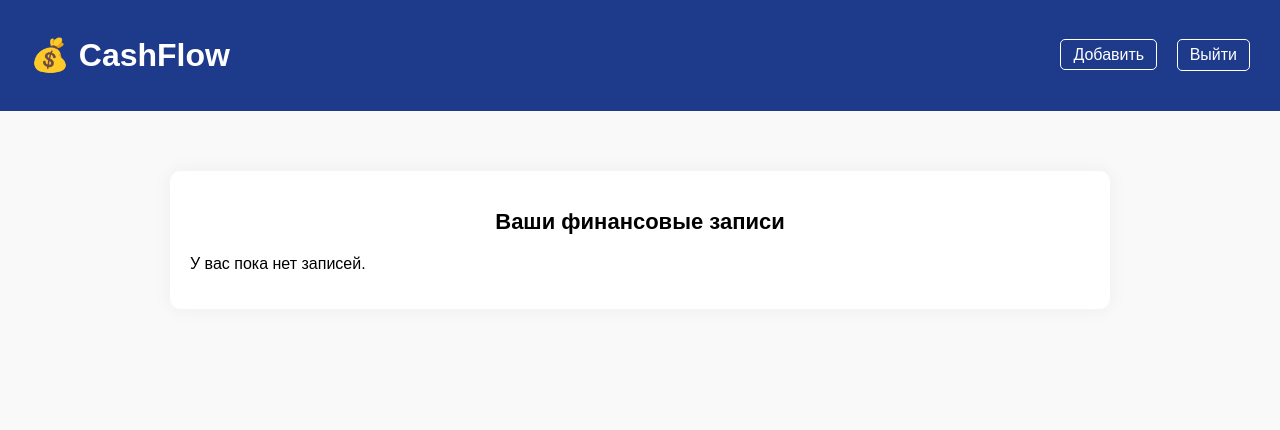
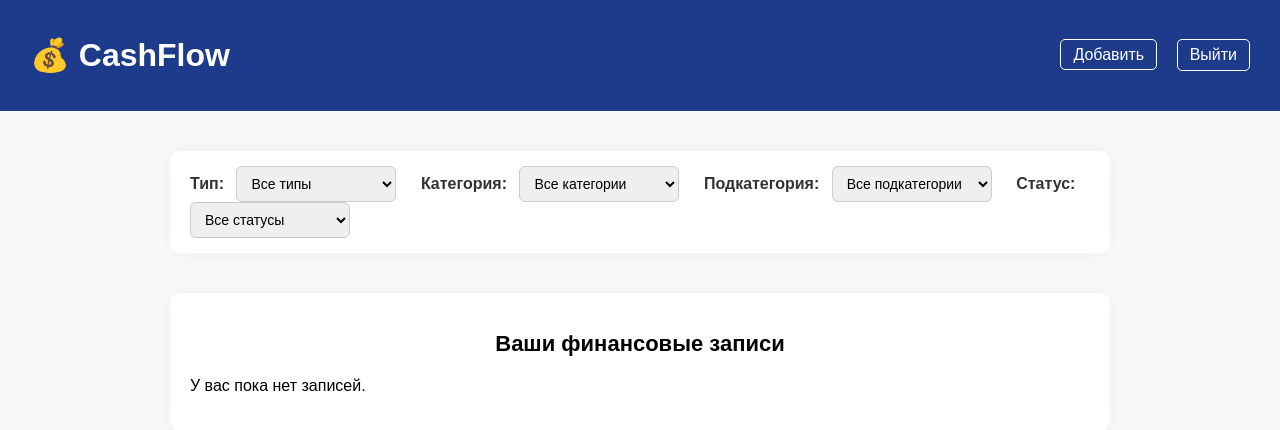
Before and after one commit to NurgazievichR/DDC, a Django app: page / in a window 1280 px wide. Shown: the top 430 px of the page. Run offline with Django 5.2, Linux system fonts and the light colour scheme; the visitor is signed in with stand-in values (Sample User, id 1); data that the repository does not hold is empty.

Commit message:
main page filters

```diff
--- a/app/static/app/css/style.css
+++ b/app/static/app/css/style.css
@@ -183,3 +183,62 @@ main {
 .cashflow-list tr:nth-child(even) {
     background-color: #f9f9f9;
 }
+
+.filters {
+    max-width: 900px;
+    margin: 20px auto 0 auto;
+    background: white;
+    padding: 15px 20px;
+    border-radius: 10px;
+    box-shadow: 0 0 20px rgba(0,0,0,0.05);
+    font-family: Arial, sans-serif;
+    display: flex;
+    flex-wrap: wrap;
+    gap: 20px;
+    align-items: center;
+    justify-content: center;
+}
+
+.filters label {
+    font-weight: 600;
+    color: #333;
+    margin-right: 8px;
+    white-space: nowrap;
+}
+
+.filters select {
+    padding: 8px 10px;
+    border: 1px solid #ccc;
+    border-radius: 6px;
+    font-size: 14px;
+    min-width: 160px;
+    transition: border-color 0.3s;
+    cursor: pointer;
+}
+
+.filters select:focus {
+    border-color: #6c63ff;
+    outline: none;
+}
+
+.filters label,
+.filters select {
+    display: inline-block;
+}
+
+.filters label + select {
+    margin-right: 20px;
+}
+
+@media (max-width: 600px) {
+    .filters {
+        flex-direction: column;
+        align-items: stretch;
+    }
+    .filters label + select {
+        margin-right: 0;
+        margin-bottom: 15px;
+        width: 100%;
+        min-width: auto;
+    }
+}
--- a/app/templates/app/index.html
+++ b/app/templates/app/index.html
@@ -4,6 +4,42 @@
 {% block title %}Главная - CashFlow{% endblock %}
 
 {% block content %}
+<div class="filters">
+    <form method="get" id="filters-form">
+        <label for="type-select">Тип:</label>
+        <select name="type" id="type-select" onchange="document.getElementById('filters-form').submit()">
+            <option value="all" {% if selected_type_id == 'all' %}selected{% endif %}>Все типы</option>
+            {% for type in types %}
+                <option value="{{ type.id }}" {% if selected_type_id|default:'all' == type.id|stringformat:"s" %}selected{% endif %}>{{ type.title }}</option>
+            {% endfor %}
+        </select>
+
+        <label for="category-select">Категория:</label>
+        <select name="category" id="category-select" onchange="document.getElementById('filters-form').submit()">
+            <option value="all" {% if selected_category_id == 'all' %}selected{% endif %}>Все категории</option>
+            {% for category in categories %}
+                <option value="{{ category.id }}" {% if selected_category_id|default:'all' == category.id|stringformat:"s" %}selected{% endif %}>{{ category.title }}</option>
+            {% endfor %}
+        </select>
+
+        <label for="subcategory-select">Подкатегория:</label>
+        <select name="subcategory" id="subcategory-select" onchange="document.getElementById('filters-form').submit()">
+            <option value="all" {% if selected_subcategory_id == 'all' %}selected{% endif %}>Все подкатегории</option>
+            {% for subcategory in subcategories %}
+                <option value="{{ subcategory.id }}" {% if selected_subcategory_id|default:'all' == subcategory.id|stringformat:"s" %}selected{% endif %}>{{ subcategory.title }}</option>
+            {% endfor %}
+        </select>
+
+        <label for="status-select">Статус:</label>
+        <select name="status" id="status-select" onchange="document.getElementById('filters-form').submit()">
+            <option value="all" {% if selected_status_id == 'all' %}selected{% endif %}>Все статусы</option>
+            {% for status in statuses %}
+                <option value="{{ status.id }}" {% if selected_status_id|default:'all' == status.id|stringformat:"s" %}selected{% endif %}>{{ status.title }}</option>
+            {% endfor %}
+        </select>
+    </form>
+</div>
+
 <div class="cashflow-list">
     <h2>Ваши финансовые записи</h2>
 
--- a/app/views.py
+++ b/app/views.py
@@ -4,12 +4,57 @@ from django.contrib.auth import login
 from django.contrib.auth.forms import UserCreationForm
 
 from app.forms import CashFlowForm
-from app.models import CashFlow
+from app.models import CashFlow, Category, Status, Subcategory, Type
 
 @login_required
 def index(request):
+    user = request.user
+
+    filters = {'user': user}
+
+    selected_type_id = request.GET.get('type')
+    selected_category_id = request.GET.get('category')
+    selected_subcategory_id = request.GET.get('subcategory')
+    selected_status_id = request.GET.get('status')
+
+    types = Type.objects.all()
+
+    if selected_type_id and selected_type_id != 'all':
+        categories = Category.objects.filter(type_id=selected_type_id)
+        filters['subcategory__category__type_id'] = selected_type_id
+    else:
+        categories = Category.objects.all()
+
+    if selected_category_id and selected_category_id != 'all':
+        subcategories = Subcategory.objects.filter(category_id=selected_category_id)
+        filters['subcategory__category_id'] = selected_category_id
+    else:
+        subcategories = Subcategory.objects.all()
+
+    if selected_subcategory_id and selected_subcategory_id != 'all':
+        filters['subcategory_id'] = selected_subcategory_id
+
+    statuses = Status.objects.all()
+    if selected_status_id and selected_status_id != 'all':
+        filters['status_id'] = selected_status_id
+
+    cashflows = CashFlow.objects.filter(**filters)
+
+    context = {
+        'types': types,
+        'categories': categories,
+        'subcategories': subcategories,
+        'statuses': statuses,
+        'cashflows': cashflows,
+
+        'selected_type_id': selected_type_id or 'all',
+        'selected_category_id': selected_category_id or 'all',
+        'selected_subcategory_id': selected_subcategory_id or 'all',
+        'selected_status_id': selected_status_id or 'all',
+    }
+
     user_cashflows = CashFlow.objects.filter(user=request.user)
-    return render(request, 'app/index.html', {'cashflows': user_cashflows})
+    return render(request, 'app/index.html', context)
 
 def register(request):
     if request.method == 'POST':
```
